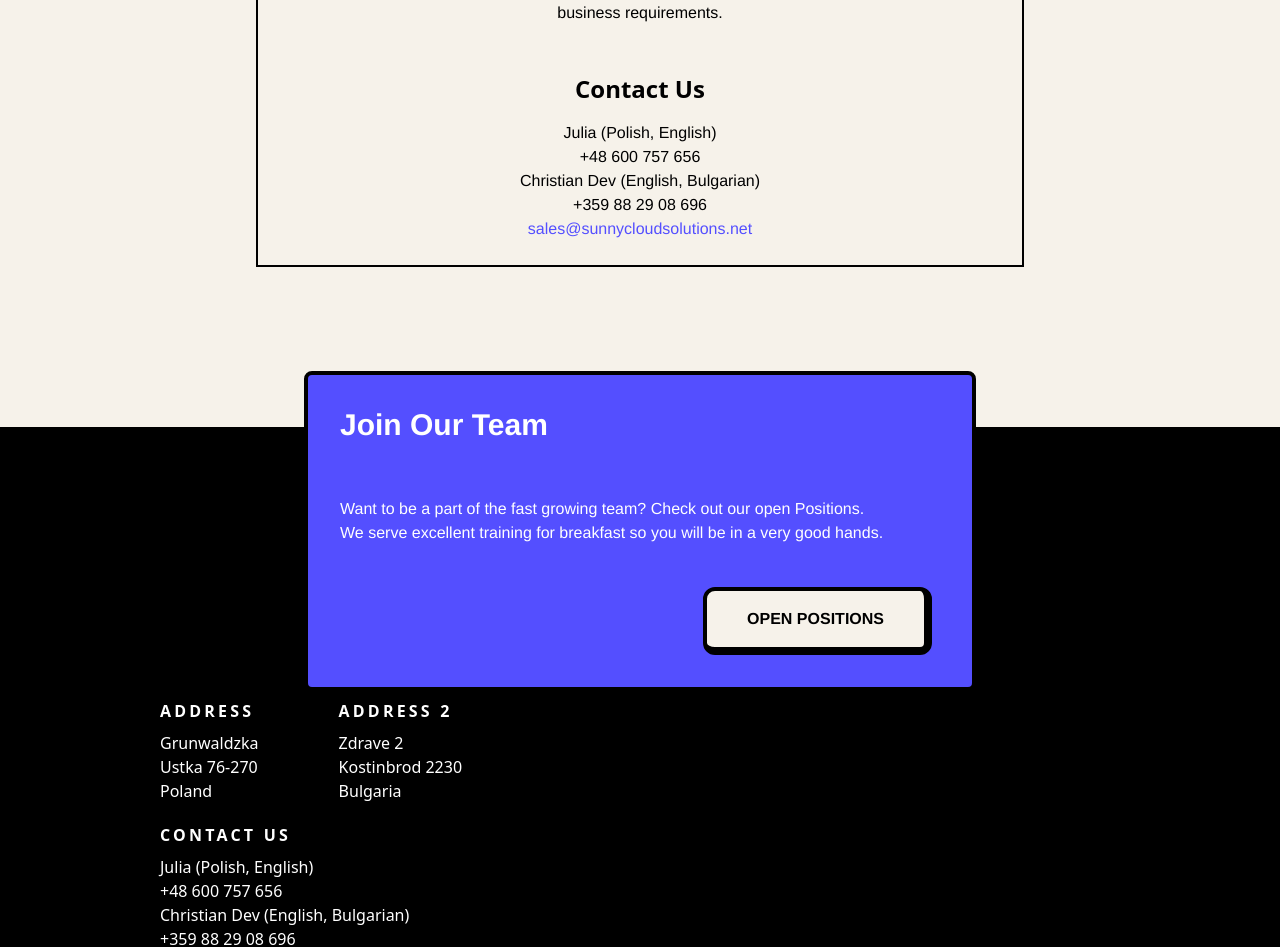
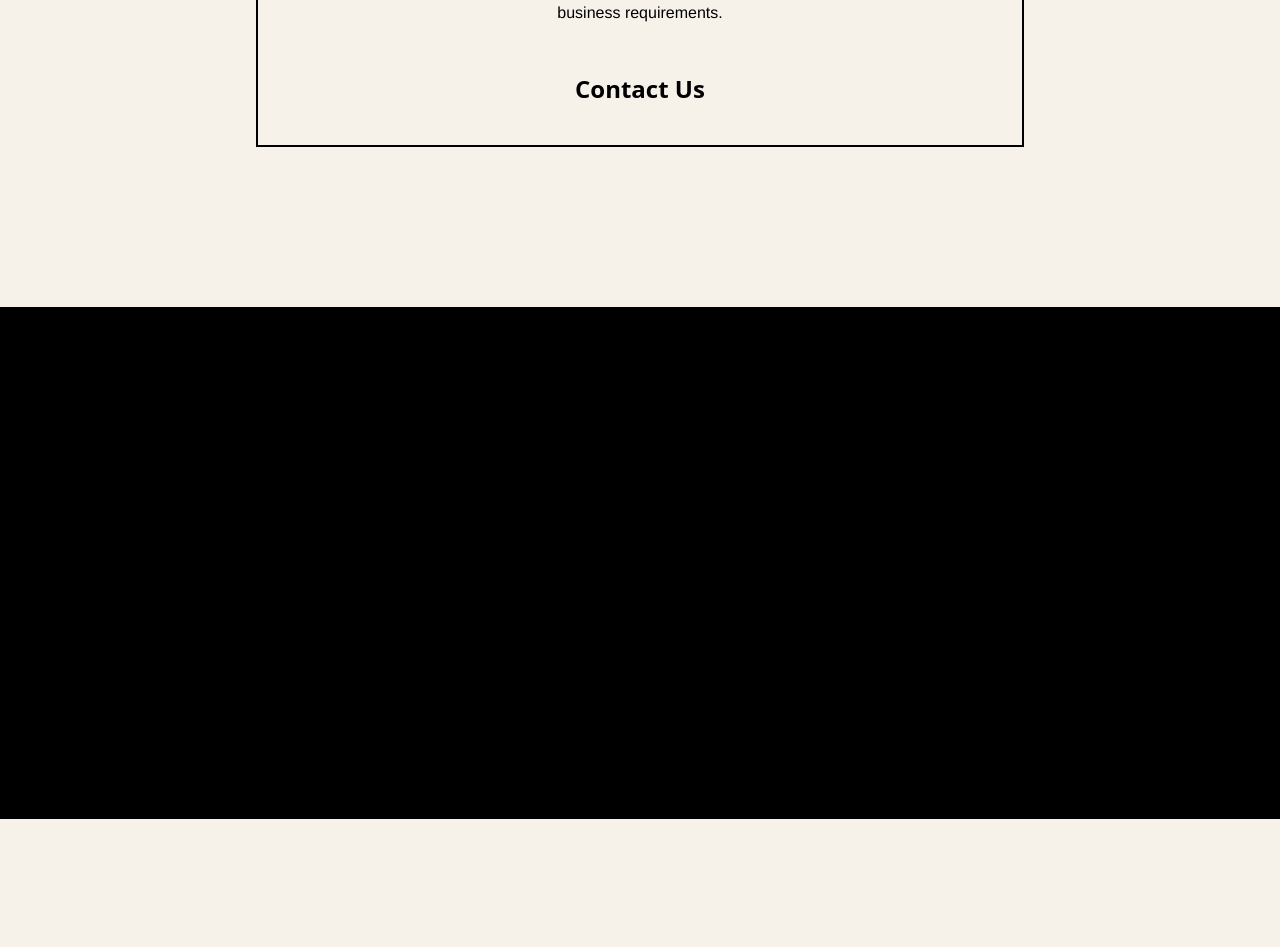
Before and after one commit to cnikolov/sunnycloud-web, a Next.js app: page /contact in a window 1280 px wide. Shown: the part 806-1753 px from the top of the page. After the commit the page ends 1625 px from the top, so only its background shows below. Built offline with nearby package versions, Linux system fonts and the light colour scheme.

Commit message:
comment out my contact details

```diff
--- a/app/components/Footer.tsx
+++ b/app/components/Footer.tsx
@@ -16,7 +16,7 @@ export default function Footer() {
         pathname == "careers" ? "mt-12" : "mt-36 sm:mt-24 lg:mt-40"
       )}
     >
-      <div className="w-3/4 mx-auto relative pt-2">
+      {/* <div className="w-3/4 mx-auto relative pt-2">
         {!pathname.includes("careers") ? (
           <>
             <JoinTeamBanner />
@@ -79,7 +79,7 @@ export default function Footer() {
           Copyright © 2020-2023 Sunny Cloud Solutions Company Registration VAT
           BG206629258
         </div>
-      </div>
+      </div> */}
     </footer>
   );
 }
--- a/app/contact/page.tsx
+++ b/app/contact/page.tsx
@@ -31,7 +31,7 @@ export default function Contact() {
         </p>
         <div className="p-6">
           <h1 className="text-2xl font-semibold mb-4">Contact Us</h1>
-          <div className="font-archivo">
+          {/* <div className="font-archivo">
             <p>Julia (Polish, English) </p>
             <a href={"tel:" + contactInfo.telephone}>
               {contactInfo.telephone}
@@ -45,7 +45,7 @@ export default function Contact() {
             <a className="text-marketing" href={"mailto:" + contactInfo.email}>
               {contactInfo.email}
             </a>
-          </div>
+          </div> */}
         </div>
       </div>
     </main>
--- a/app/page.tsx
+++ b/app/page.tsx
@@ -315,7 +315,7 @@ export default function Home() {
         </div>
       </div>
       {/* Short Term Pricing */}
-      <div className="w-full font-archivo md:bg-team-image bg-team-image-mobile full-width overflow-x-hidden">
+      {/* <div className="w-full font-archivo md:bg-team-image bg-team-image-mobile full-width overflow-x-hidden">
         <div className="flex-1 bg-black text-white p-8">
           <div className="font-semibold text-sm uppercase tracking-widest text-marketing my-4">
             Pricing
@@ -359,7 +359,7 @@ export default function Home() {
                 Contract Us
               </Link>
               {/* Contact us button*/}
-            </div>
+      {/*</main>       </div>
           </div>
           <div className="xl:max-w-xs max-w-2xl bg-marketing p-6">
             <h2 className="font-semibold text-md uppercase tracking-widest text-gray-100 my-4">
@@ -390,7 +390,7 @@ export default function Home() {
                 Contract Us
               </Link>
               {/* Contact us button*/}
-            </div>
+      {/*  </div>
           </div>
           <div className="xl:max-w-xs max-w-2xl  bg-black p-6">
             <h2 className="font-semibold text-md uppercase tracking-widest text-gray-100 my-4">
@@ -427,7 +427,7 @@ export default function Home() {
             </div>
           </div>
         </div>
-      </div>
+      </div> */}
       <div className="lg:flex w-full font-archivo relative">
         {/* Competitive Offerings */}
         <div className="w-full h-1/2 font-archivo  pt-32 text-center bg-brand">
```
